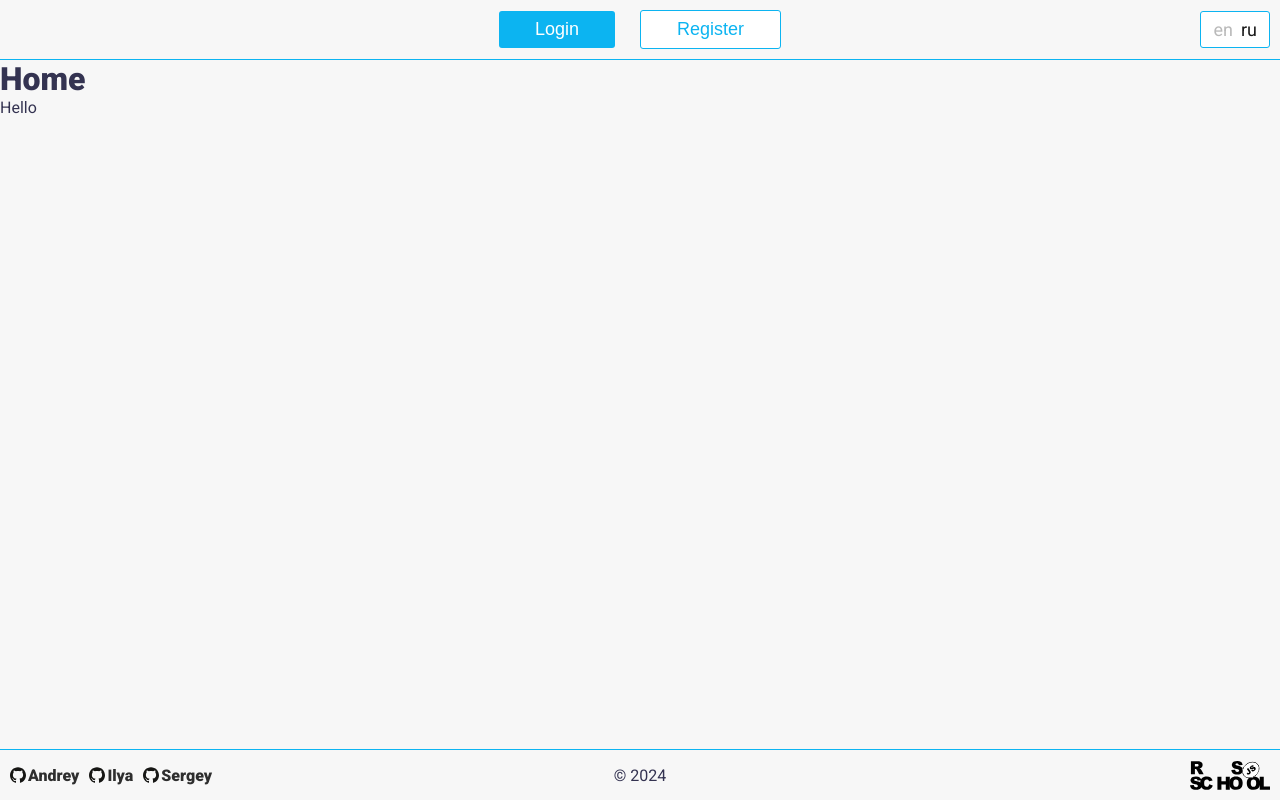
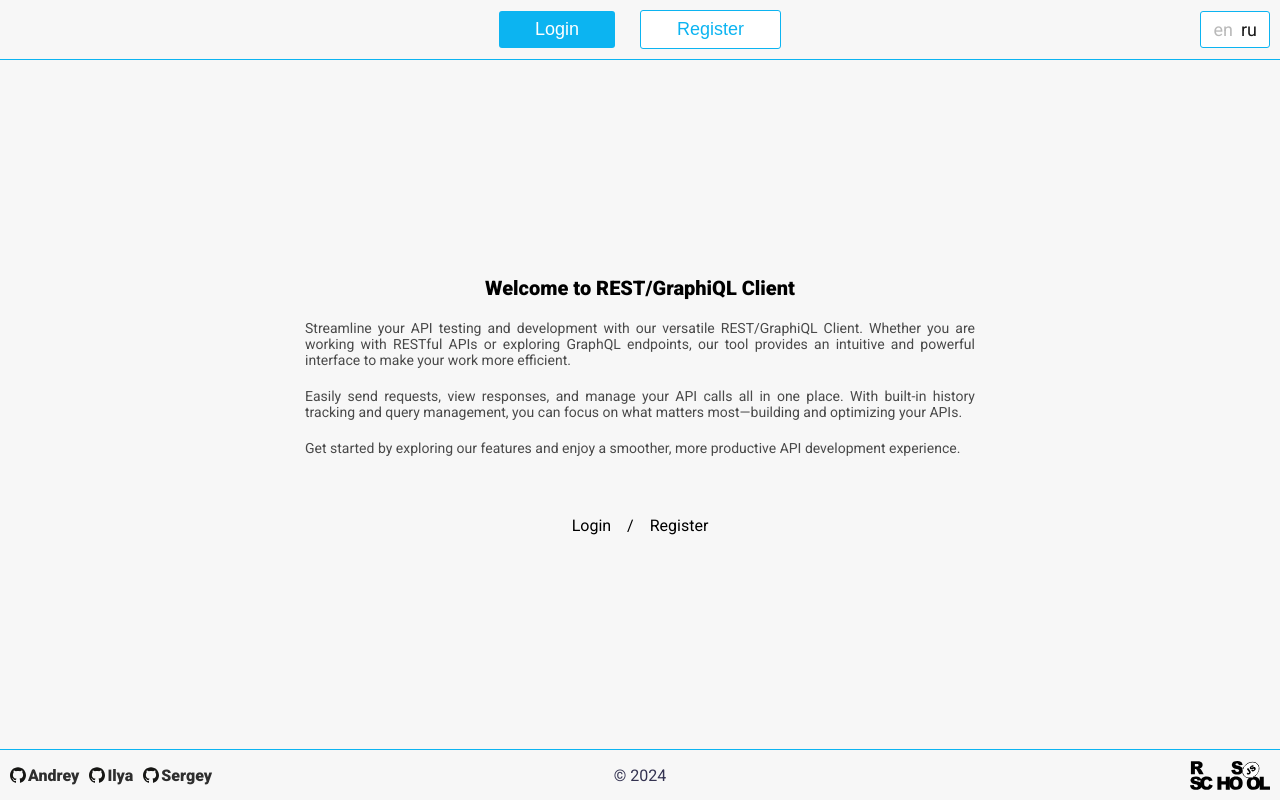
Before and after one commit to IlyaKhokhanov/graphiql-app, a Next.js app: page /en in a window 1280 px wide. Built offline with nearby package versions, Linux system fonts and the light colour scheme; no server answers.

Commit message:
feat: add home page

```diff
--- a/app/[locale]/page.tsx
+++ b/app/[locale]/page.tsx
@@ -1,4 +1,4 @@
-import Home from '@/containers/home/home';
+import { Home } from '@/containers';
 import { IntlParams } from '@/containers/types';
 import { getIntlConfig } from '@/services/intl/intl';
 
--- /dev/null
+++ b/containers/home/home.module.css
@@ -0,0 +1,57 @@
+.welcome {
+  color: #000;
+  padding: 15px;
+  width: 700px;
+  display: flex;
+  flex-direction: column;
+  justify-content: center;
+  gap: 20px;
+  text-align: justify;
+  position: absolute;
+  top: 50%;
+  left: 50%;
+  transform: translate(-50%, -50%);
+}
+
+@media (max-width: 980px) {
+  .welcome {
+    width: 460px;
+  }
+}
+
+.title {
+  font-size: 20px;
+  text-align: center;
+}
+
+.text {
+  font-size: 14px;
+  opacity: 0.7;
+}
+
+.links {
+  margin-top: 40px;
+  display: flex;
+  justify-content: center;
+  gap: 1rem;
+  font-size: 16px;
+}
+
+.links a {
+  text-decoration: none;
+  color: #000;
+}
+
+.links a:hover {
+  color: #0cb4f1;
+}
+
+.user {
+  text-align: center;
+  font-size: 20px;
+  font-weight: 400;
+  position: absolute;
+  top: 50%;
+  left: 50%;
+  transform: translate(-50%, -50%);
+}
--- /dev/null
+++ b/containers/home/home.props.ts
@@ -0,0 +1,4 @@
+export interface IHomeProps {
+  locale: string;
+  messages: Record<string, string>;
+}
--- a/containers/home/home.tsx
+++ b/containers/home/home.tsx
@@ -1,19 +1,58 @@
 'use client';
 
+import Link from 'next/link';
+import { useAuthState } from 'react-firebase-hooks/auth';
 import { FormattedMessage, IntlProvider } from 'react-intl';
-import { IntlProps } from '../types';
 
-export const Home = ({ locale, messages }: IntlProps) => {
+import { auth } from '@/services/firebase';
+import { IHomeProps } from './home.props';
+
+import styles from './home.module.css';
+
+const ViewInActive = ({ locale }: { locale: string }) => (
+  <div className={styles.welcome}>
+    <h1 className={styles.title}>
+      <FormattedMessage id="home.title" />
+    </h1>
+    <p className={styles.text}>
+      <FormattedMessage id="home.text.top" />
+    </p>
+    <p className={styles.text}>
+      <FormattedMessage id="home.text.middle" />
+    </p>
+    <p className={styles.text}>
+      <FormattedMessage id="home.text.bottom" />
+    </p>
+    <div className={styles.links}>
+      <Link href={`${locale}/auth/signin`}>
+        <FormattedMessage id="home.login" />
+      </Link>
+      /
+      <Link href={`${locale}/auth/signup`}>
+        <FormattedMessage id="home.register" />
+      </Link>
+    </div>
+  </div>
+);
+
+const ViewActive = ({ name }: { name: string }) => (
+  <h1 className={styles.user}>
+    <FormattedMessage id="home.title" />, <strong>{name}</strong>
+  </h1>
+);
+
+export const Home = ({ locale, messages }: IHomeProps) => {
+  const [user] = useAuthState(auth);
+
+  const content = user ? (
+    <ViewActive name={user.email as string} />
+  ) : (
+    <ViewInActive locale={locale} />
+  );
+
   return (
     <IntlProvider locale={locale} messages={messages}>
-      <h1>
-        <FormattedMessage id="home.header" />
-      </h1>
-      <div>
-        <FormattedMessage id="home.hello" />
-      </div>
+      {content}
     </IntlProvider>
   );
 };
-
-export default Home;
--- a/containers/index.ts
+++ b/containers/index.ts
@@ -1,3 +1,4 @@
 export { LoginForm } from './forms/loginForm';
 export { ResetForm } from './forms/resetForm';
 export { RegisterForm } from './forms/registerForm';
+export { Home } from './home/home';
--- a/services/intl/lang/en.json
+++ b/services/intl/lang/en.json
@@ -65,5 +65,12 @@
 
   "client.graphql.head": "GraphQL Client",
   "client.graphql.url": "Url",
-  "client.graphql.send": "Send Request"
+  "client.graphql.send": "Send Request",
+
+  "home.title": "Welcome to REST/GraphiQL Client",
+  "home.text.top": "Streamline your API testing and development with our versatile REST/GraphiQL Client. Whether you are working with RESTful APIs or exploring GraphQL endpoints, our tool provides an intuitive and powerful interface to make your work more efficient.",
+  "home.text.middle": "Easily send requests, view responses, and manage your API calls all in one place. With built-in history tracking and query management, you can focus on what matters most—building and optimizing your APIs.",
+  "home.text.bottom": "Get started by exploring our features and enjoy a smoother, more productive API development experience.",
+  "home.register": "Register",
+  "home.login": "Login"
 }
--- a/services/intl/lang/ru.json
+++ b/services/intl/lang/ru.json
@@ -65,5 +65,12 @@
 
   "client.graphql.head": "GraphQL клиент",
   "client.graphql.url": "Url",
-  "client.graphql.send": "Отправить запрос"
+  "client.graphql.send": "Отправить запрос",
+
+  "home.title": "Добро пожаловать в REST/Graphql Client",
+  "home.text.top": "Оптимизируйте тестирование и разработку API с помощью нашего универсального клиента REST/GraphiQL. Независимо от того, работаете ли вы с RESTful API или изучаете конечную точку GraphQL, наш инструмент предоставляет интуитивно понятный и мощный интерфейс, который сделает вашу работу более эффективной.",
+  "home.text.middle": "Легко отправляйте запросы, просматривайте ответы и управляйте своими вызовами API в одном месте. Благодаря встроенному отслеживанию истории и управлению запросами вы можете сосредоточиться на самом важном - создании и оптимизации своих API.",
+  "home.text.bottom": "Начните изучать наши возможности и наслаждайтесь более плавной и продуктивной разработкой API.",
+  "home.register": "Зарегистрируйся",
+  "home.login": "Вход"
 }
--- a/styles/globals.css
+++ b/styles/globals.css
@@ -21,4 +21,5 @@ body {
 
 .main {
   flex-grow: 1;
+  position: relative;
 }
```
Also changed, not shown: containers/home2/home2.tsx (added, +19 -0 lines).
